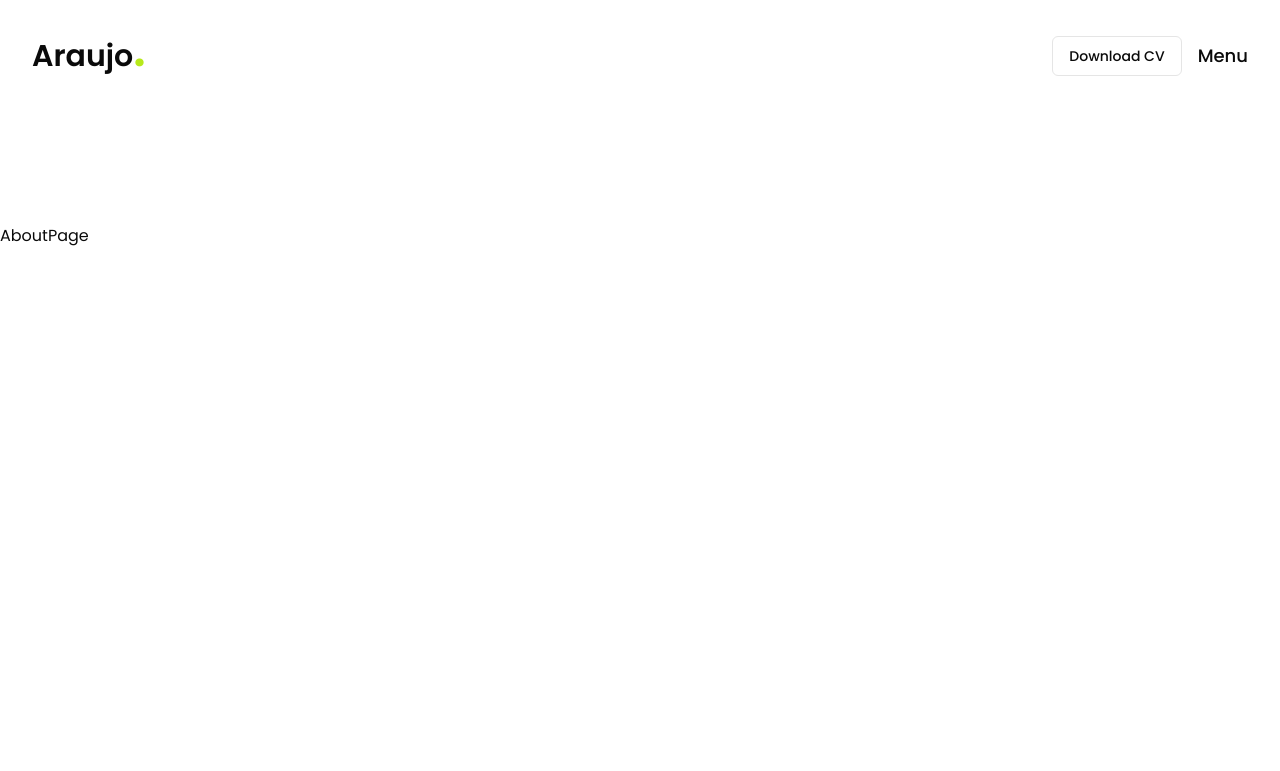
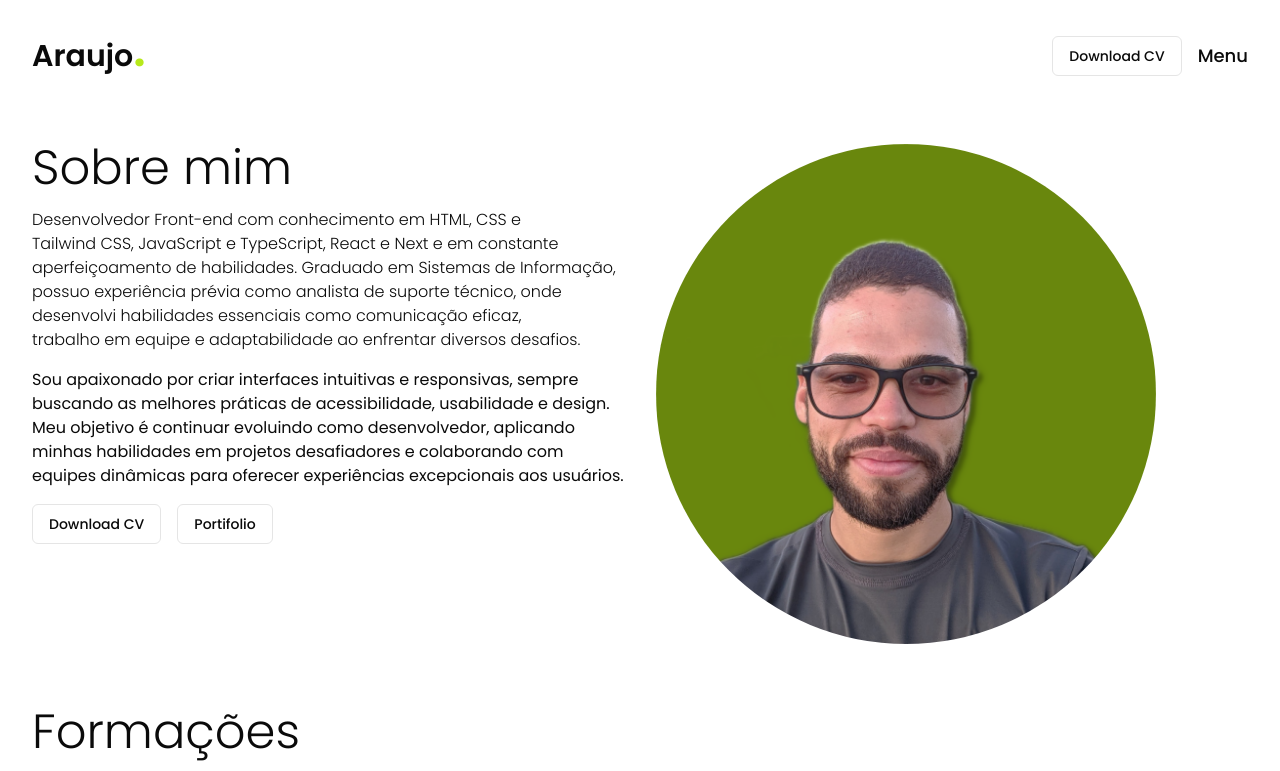
Before and after one commit to araujoerick/portifolio, a Next.js app: page /about in a window 1280 px wide. Shown: the top 771 px of the page. Built offline with nearby package versions, Linux system fonts and the light colour scheme.

Commit message:
✨ feat: add EducationCards to AboutPage

```diff
--- a/app/about/_components/education-cards.tsx
+++ b/app/about/_components/education-cards.tsx
@@ -4,7 +4,7 @@ const EducationCards = () => {
   return (
     <>
       <EducationCard
-        education="Graduação em Sistemas de Informação"
+        education="Bacharel em Sistemas de Informação"
         organization="Faculdade Santíssimo Sacramento"
         startDate="Janeiro de 2016"
         endDate="Dezembro de 2019"
--- a/app/about/page.tsx
+++ b/app/about/page.tsx
@@ -1,5 +1,56 @@
+import Image from "next/image";
+import Link from "next/link";
+
+import { Button } from "../_components/ui/button";
+import EducationCards from "./_components/education-cards";
+
 const AboutPage = () => {
-  return <section className="mt-28">AboutPage</section>;
+  return (
+    <section className="flex justify-center">
+      <div className="container space-y-16 p-8">
+        <div className="grid grid-cols-2 gap-8">
+          <div className="space-y-4">
+            <h1 className="text-5xl font-extralight">Sobre mim</h1>
+            <p className="font-light">
+              Desenvolvedor Front-end com conhecimento em HTML, CSS e Tailwind
+              CSS, JavaScript e TypeScript, React e Next e em constante
+              aperfeiçoamento de habilidades. Graduado em Sistemas de
+              Informação, possuo experiência prévia como analista de suporte
+              técnico, onde desenvolvi habilidades essenciais como comunicação
+              eficaz, trabalho em equipe e adaptabilidade ao enfrentar diversos
+              desafios.
+            </p>
+            <p>
+              Sou apaixonado por criar interfaces intuitivas e responsivas,
+              sempre buscando as melhores práticas de acessibilidade,
+              usabilidade e design. Meu objetivo é continuar evoluindo como
+              desenvolvedor, aplicando minhas habilidades em projetos
+              desafiadores e colaborando com equipes dinâmicas para oferecer
+              experiências excepcionais aos usuários.
+            </p>
+            <div className="flex gap-4">
+              <Button variant="outline">Download CV</Button>
+              <Button variant="outline" asChild>
+                <Link href="/portifolio">Portifolio</Link>
+              </Button>
+            </div>
+          </div>
+          <Image
+            src="/profile-pic.png"
+            alt="eu"
+            width={500}
+            height={500}
+            className="rounded-full"
+          />
+        </div>
+
+        <div className="space-y-4">
+          <h1 className="text-5xl font-extralight">Formações</h1>
+          <EducationCards />
+        </div>
+      </div>
+    </section>
+  );
 };
 
 export default AboutPage;
--- a/app/globals.css
+++ b/app/globals.css
@@ -2,6 +2,9 @@
 @tailwind components;
 @tailwind utilities;
 
+body {
+  @apply text-balance;
+}
 .container {
   @apply w-full max-w-[1440px] px-8;
 }
```
Also changed, not shown: public/profile-pic.png (added).
